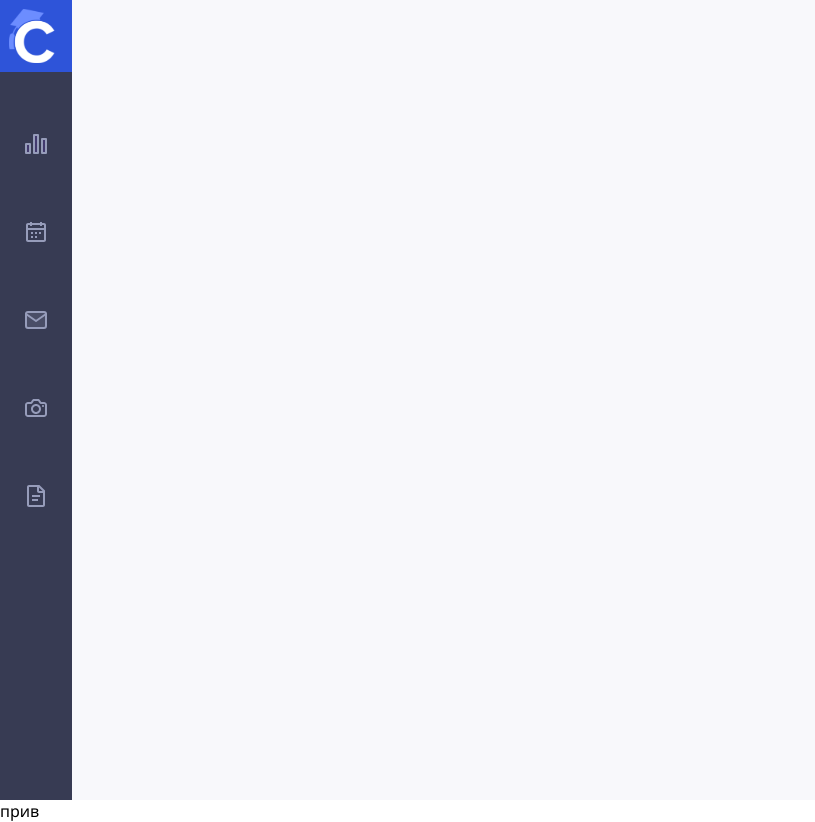
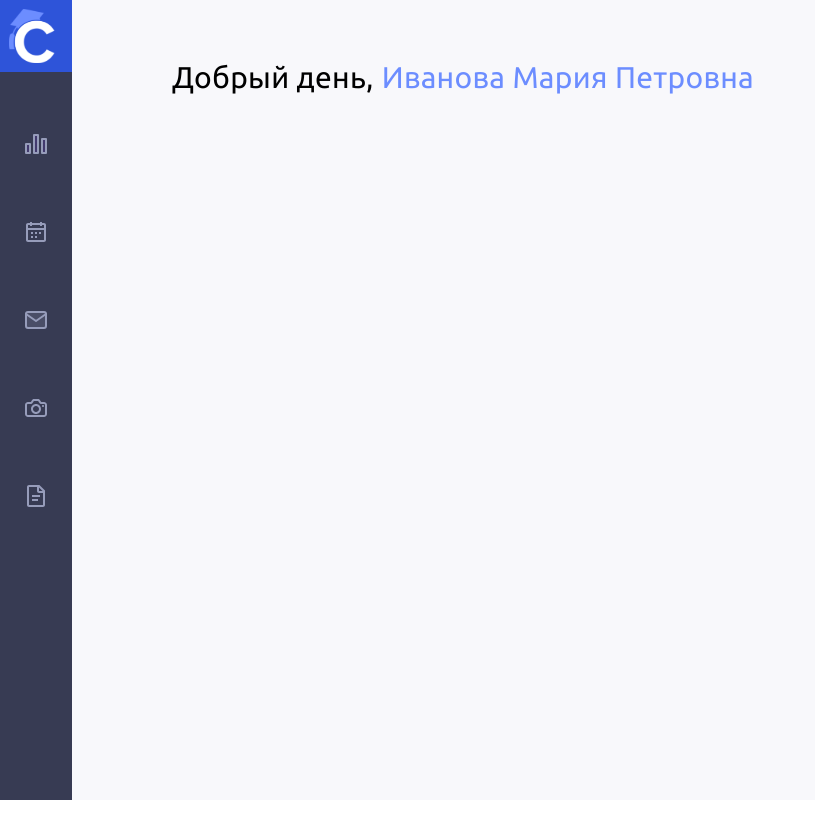
Before and after one commit to dashawebb/vHack, a React (Create React App) app: page / in a window 1280 px wide. Shown: the whole page, without its empty margins (0-815 px from the left). After the commit the page ends 800 px from the top, so only its background shows below. Built offline with nearby package versions, Linux system fonts and the light colour scheme; no server answers.

Commit message:
greeting working

```diff
--- a/src/components/DashboardPage.js
+++ b/src/components/DashboardPage.js
@@ -3,9 +3,9 @@ import axios from 'axios'
 import { ReactComponent as Logo } from '../assets/img/logo.svg'
 import { ReactComponent as Stat } from '../assets/img/stat.svg'
 import { ReactComponent as Calendar } from '../assets/img/calendar.svg'
-import { ReactComponent as Mail } from '../assets/img/mail.svg'
+import { ReactComponent as MailIcon } from '../assets/img/mail.svg'
 import { ReactComponent as Camera } from '../assets/img/camera.svg'
-import { ReactComponent as Homework } from '../assets/img/homework.svg'
+import { ReactComponent as HomeworkIcon } from '../assets/img/homework.svg'
 import styles from './DashboardPage.module.less'
 
 const API = 'http://194.87.94.107:5000/teacher/'
@@ -36,44 +36,92 @@ const Dashboard = () => {
     }
 
     return (
-        <div>
-            <span className={styles.title}>прив</span>
+        <div className={styles.content}>
+            <div className={styles.greeting}>
+            <div className={styles.title}>Добрый день, </div>
+            <div className={`${styles.name} ${styles.title}`}> Иванова Мария Петровна</div></div>
         </div>
     )
 }
 
-const NavPanel = () => {
+const NavPanel = ({ selectSection }) => {
     return (
         <div className={styles.navPanel}>
             <div className={styles.logo}>
                 <Logo />
             </div>
             <div className={styles.navIcons}>
-                <div className={styles.icon} onClick={() => {}}>
+                <div
+                    className={styles.icon}
+                    onClick={() => {
+                        selectSection(0)
+                    }}
+                >
                     <Stat />
                 </div>
-                <div className={styles.icon} onClick={() => {}}>
+                <div
+                    className={styles.icon}
+                    onClick={() => {
+                        selectSection(1)
+                    }}
+                >
                     <Calendar />
                 </div>
-                <div className={styles.icon} onClick={() => {}}>
-                    <Mail />
+                <div
+                    className={styles.icon}
+                    onClick={() => {
+                        selectSection(2)
+                    }}
+                >
+                    <MailIcon />
                 </div>
-                <div className={styles.icon} onClick={() => {}}>
+                <div
+                    className={styles.icon}
+                    onClick={() => {
+                        selectSection(3)
+                    }}
+                >
                     <Camera />
                 </div>
-                <div className={styles.icon} onClick={() => {}}>
-                    <Homework />
+                <div
+                    className={styles.icon}
+                    onClick={() => {
+                        selectSection(4)
+                    }}
+                >
+                    <HomeworkIcon />
                 </div>
             </div>
         </div>
     )
 }
 
+const Timetable = () => {
+    return <div className={styles.content}>расписание</div>
+}
+
+const Mail = () => {
+    return <div className={styles.content}>Личка</div>
+}
+
+const Lesson = () => {
+    return <div className={styles.content}>Трансляция</div>
+}
+
+const Homework = () => {
+    return <div className={styles.content}>домашка</div>
+}
+
+const contentArray = [<Dashboard />, <Timetable />, <Mail />, <Lesson />, <Homework />]
+
 const DashboardPage = () => {
+    const [selectedTab, setSelectedTab] = useState(0)
+
     return (
         <div className={styles.container}>
-            <NavPanel />
-            <Dashboard />
+            <NavPanel selectSection={setSelectedTab} />
+            <div>{contentArray[selectedTab.toString()]}
+            </div>
         </div>
     )
 }
--- a/src/components/DashboardPage.module.less
+++ b/src/components/DashboardPage.module.less
@@ -1,11 +1,8 @@
 .container {
     background-color: #F8F8FB;
+    display: flex;
     height: 100vh;
     width: 100%;
-}
-
-.title {
-    font-family: "Segoe UI", sans-serif;
 }
 
 .navPanel {
@@ -14,7 +11,6 @@
     flex-direction: column;
     width: 72px;
     height: 100vh;
-}
 
     .logo {
         align-items: center;
@@ -23,7 +19,6 @@
         height: 72px;
         background-color: #2E54D9;
     }
-
     .navIcons {
         align-items: center;
         display: flex;
@@ -31,10 +26,35 @@
         flex-direction: column;
         flex-grow: 1;
         padding: 40px 0;
-}
 
         .icon {
             cursor: pointer;
             padding: 20px;
             margin-bottom: 20px;
         }
+    }
+}
+
+.content {
+    display: flex;
+    flex-grow: 1;
+    height: 100vh;
+
+    .greeting {
+        display: flex;
+        padding: 60px 100px;
+
+        .title {
+            font-family: Ubuntu;
+            font-weight: 500;
+            font-size: 30px;
+            line-height: 34px;
+            letter-spacing: 0.01em;
+            margin-right: 8px;
+        }
+
+        .name {
+            color: #6C8DFF;
+        }
+    }
+}
--- a/src/index.css
+++ b/src/index.css
@@ -1,3 +1,16 @@
+@font-face {
+    font-family: 'Ubuntu';
+    font-style: normal;
+    font-weight: 400;
+    src: url('./assets/fonts/Ubuntu-R.ttf');
+    /*src: local('Open Sans'), local('OpenSans'),*/
+    /*url('../fonts/open-sans-v13-latin-regular.eot?#iefix') format('embedded-opentype'), !* IE6-IE8 *!*/
+    /*url('../fonts/open-sans-v13-latin-regular.woff2') format('woff2'), !* Super Modern Browsers *!*/
+    /*url('../fonts/open-sans-v13-latin-regular.woff') format('woff'), !* Modern Browsers *!*/
+    /*url('../fonts/open-sans-v13-latin-regular.ttf') format('truetype'), !* Safari, Android, iOS *!*/
+    /*url('../fonts/open-sans-v13-latin-regular.svg#OpenSans') format('svg'); !* Legacy iOS *!*/
+}
+
 body {
   margin: 0;
   padding: 0;
```
Also changed, not shown: .eslintrc.js (deleted), src/assets/fonts/Ubuntu-R.ttf (added). Lines whose indentation alone changed are shown as unchanged.
